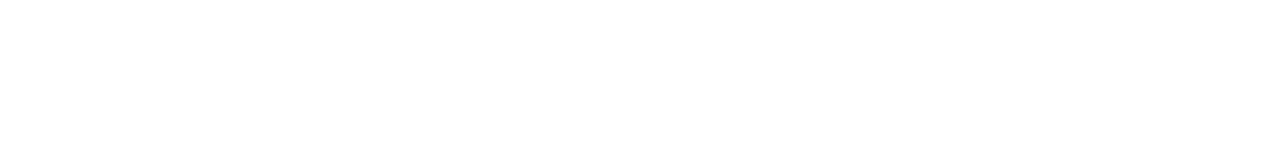
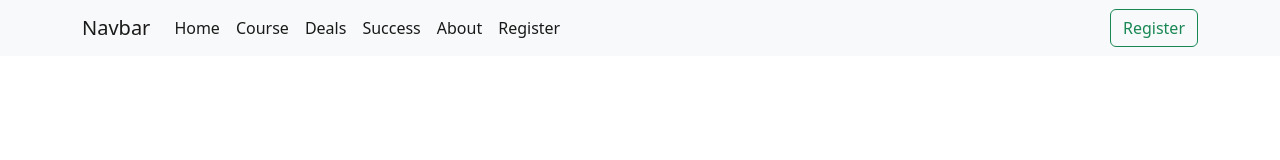
Before and after one commit to MohammadParvez100/3rdAssignment, a plain HTML site: page index.html in a window 1280 px wide. Drawn offline with nearby package versions, Linux system fonts and the light colour scheme.

Commit message:
added navigation var

```diff
--- a/index.html
+++ b/index.html
@@ -10,7 +10,47 @@
 </head>
 
 <body>
+    <header>
+        <!-- navigation start -->
+        <nav class="navbar navbar-expand-lg bg-light">
+            <div class="container">
+                <a class="navbar-brand" href="#">Navbar</a>
+                <button class="navbar-toggler" type="button" data-bs-toggle="collapse"
+                    data-bs-target="#navbarSupportedContent" aria-controls="navbarSupportedContent"
+                    aria-expanded="false" aria-label="Toggle navigation">
+                    <span class="navbar-toggler-icon"></span>
+                </button>
+                <div class="collapse navbar-collapse" id="navbarSupportedContent">
+                    <ul class="navbar-nav me-auto mb-2 mb-lg-0">
+                        <li class="nav-item">
+                            <a class="nav-link active" aria-current="page" href="#">Home</a>
+                        </li>
+                        <li class="nav-item">
+                            <a class="nav-link active" aria-current="page" href="#">Course</a>
+                        </li>
+                        <li class="nav-item">
+                            <a class="nav-link active" aria-current="page" href="#">Deals</a>
+                        </li>
+                        <li class="nav-item">
+                            <a class="nav-link active" aria-current="page" href="#">Success</a>
+                        </li>
+                        <li class="nav-item">
+                            <a class="nav-link active" aria-current="page" href="#">About</a>
+                        </li>
+                        <li class="nav-item">
+                            <a class="nav-link active" aria-current="page" href="#">Register</a>
+                        </li>
 
+
+                    </ul>
+                    <form class="d-flex" role="search">
+                        <button class="btn btn-outline-success" type="submit">Register</button>
+                    </form>
+                </div>
+            </div>
+        </nav>
+        <!-- navigation end-->
+    </header>
 
     <script src="	https://cdn.jsdelivr.net/npm/bootstrap@5.2.0/dist/js/bootstrap.bundle.min.js"></script>
 </body>
```
